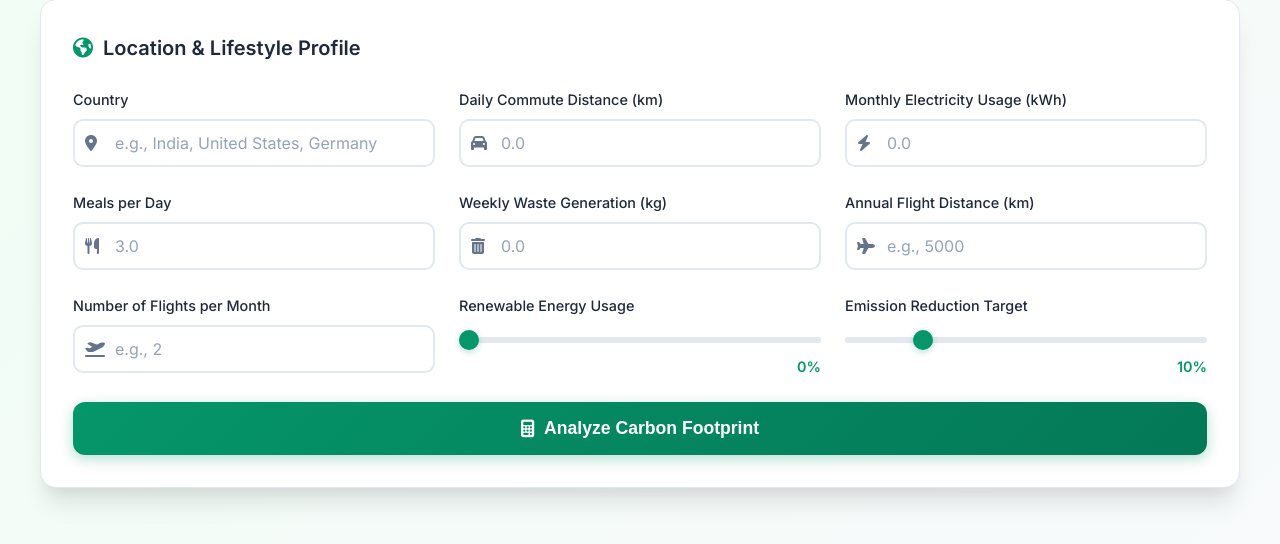
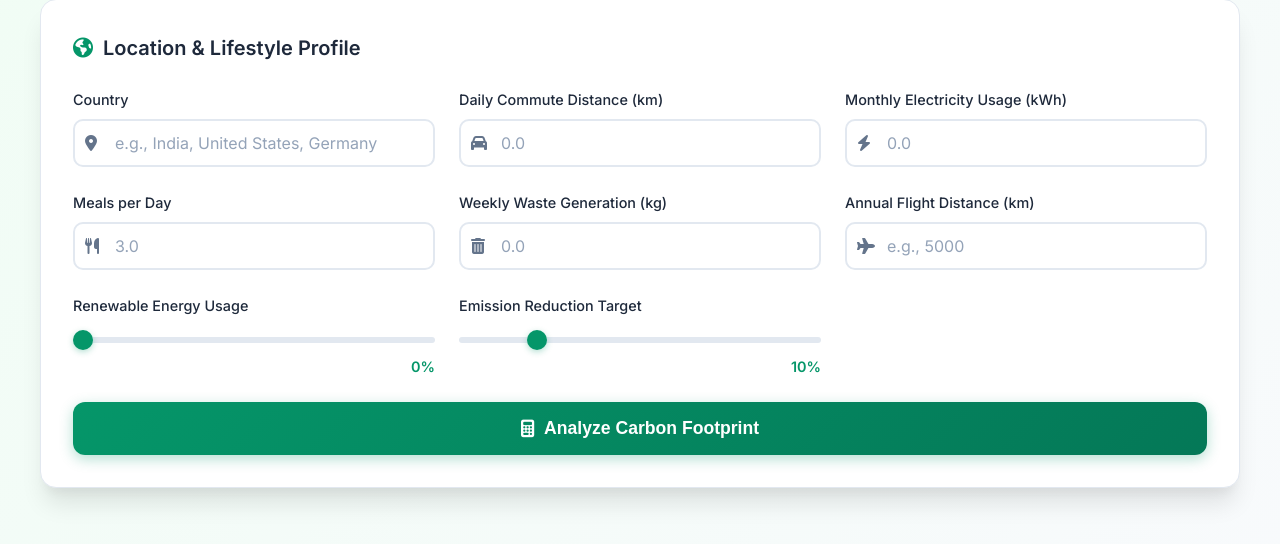
Before and after one commit to AnikChiney/CarbonLensAI-newPersonal, a Flask app: page / in a window 1280 px wide. Shown: the part 231-775 px from the top of the page. Run offline with Flask 3, Linux system fonts and the light colour scheme.

Commit message:
Remove monthly flights input from form
Removed the input field for 'Number of Flights per Month' from the form.

```diff
--- a/templates/index.html
+++ b/templates/index.html
@@ -809,13 +809,7 @@
                     </div>
                 </div>
 
-                <div class="form-group">
-                    <label>Number of Flights per Month</label>
-                    <div class="input-wrapper">
-                        <i class="fas fa-plane-departure"></i>
-                        <input type="number" step="1" name="monthly_flights" placeholder="e.g., 2" required>
-                    </div>
-                </div>
+
 
                 <div class="form-group">
                     <label>Renewable Energy Usage</label>
```
